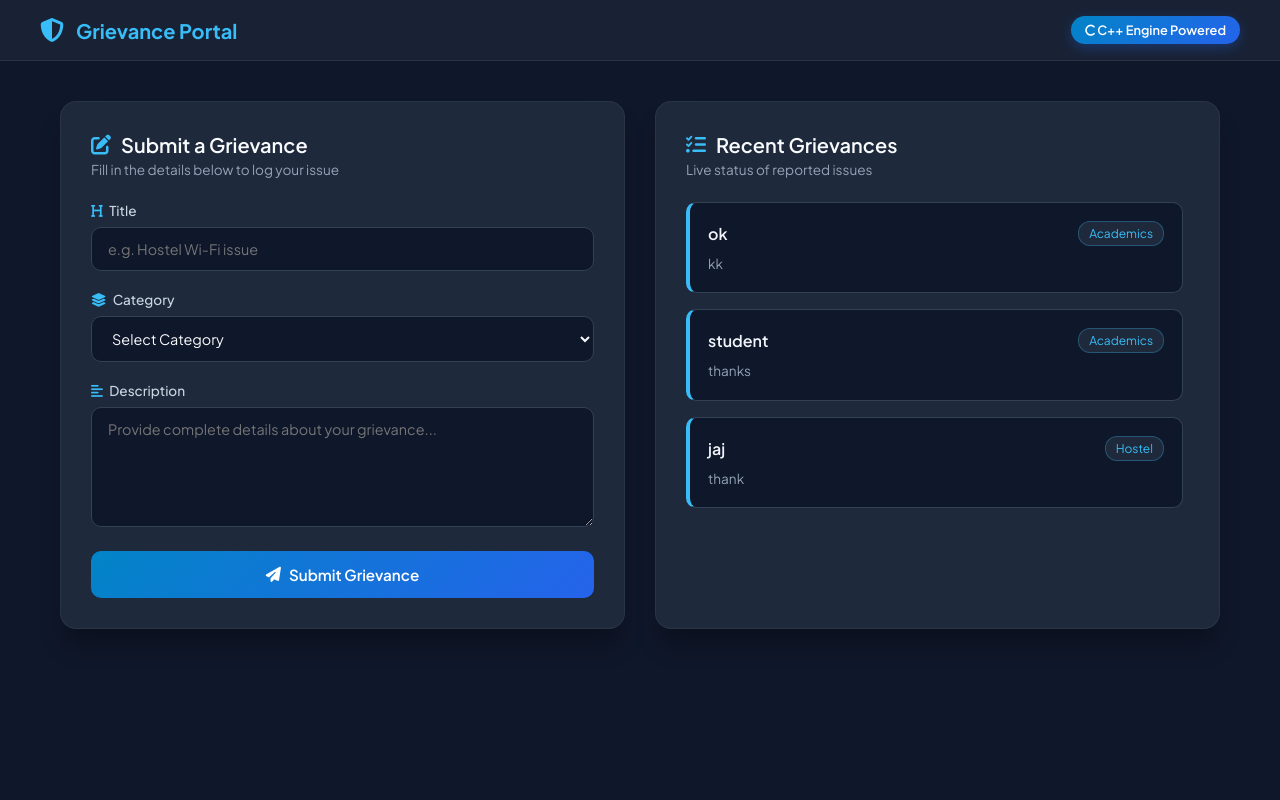
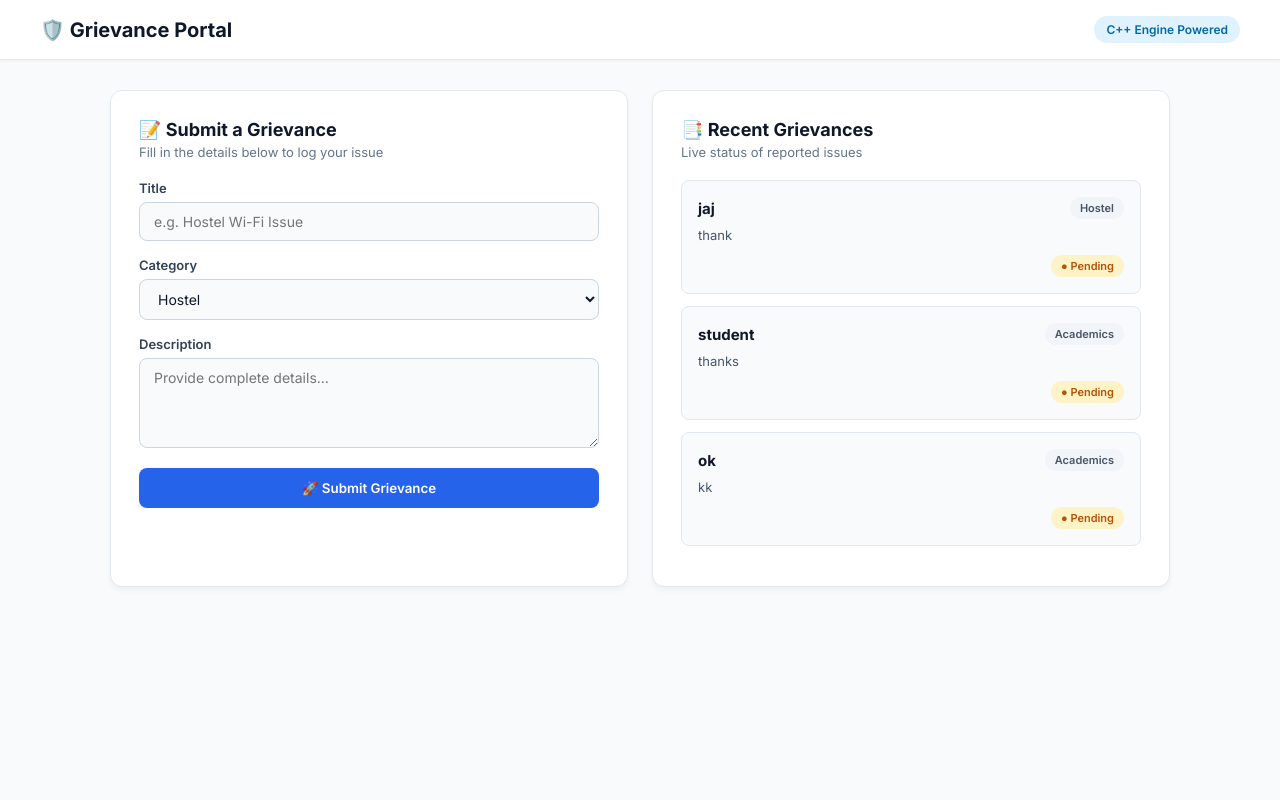
Before and after one commit to Krishna8945/Complaint-Grievance-Management-portal, a Flask app: page / in a window 1280 px wide. Run offline with Flask 3, Linux system fonts and the light colour scheme.

Commit message:
Updated main.cpp,app.py,css,js and html for live status management

```diff
--- a/app.py
+++ b/app.py
@@ -3,6 +3,10 @@ import subprocess
 from flask import Flask, render_template, request, jsonify
 
 app = Flask(__name__)
+
+# System OS Check (Windows vs Linux)
+exe_name = 'main.exe' if os.name == 'nt' else './main'
+exe_path = os.path.join(os.path.dirname(os.path.abspath(__file__)), exe_name)
 
 @app.route('/')
 def home():
@@ -17,13 +21,10 @@ def submit_complaint():
     if not title or not category or not description:
         return jsonify({'status': 'error', 'message': 'All fields are required!'})
 
-    # main.exe (Absolute Path) निकालें
-    exe_name = 'main.exe' if os.name == 'nt' else './main'
-    exe_path = os.path.join(os.path.dirname(os.path.abspath(__file__)), exe_name)
     try:
-        # C++ exe को एग्जीक्यूट करें
+        # C++ Binary Call with Default Status "Pending"
         result = subprocess.run(
-            [exe_path, title, category, description],
+            [exe_path, title, category, description, "Pending"],
             capture_output=True,
             text=True
         )
@@ -38,13 +39,39 @@ def get_complaints():
         with open('complaints.txt', 'r') as file:
             for line in file:
                 parts = line.strip().split(' | ')
-                if len(parts) == 3:
+                if len(parts) >= 3:
                     complaints.append({
                         'title': parts[0],
                         'category': parts[1],
-                        'description': parts[2]
+                        'description': parts[2],
+                        'status': parts[3] if len(parts) >= 4 else 'Pending'
                     })
     return jsonify(complaints)
 
+# New Route: To Update Status (Admin Control)
+@app.route('/update_status', methods=['POST'])
+def update_status():
+    index = int(request.form.get('index'))
+    new_status = request.form.get('status') # 'Pending', 'In Progress', 'Resolved'
+
+    if not os.path.exists('complaints.txt'):
+        return jsonify({'status': 'error', 'message': 'No complaints found'})
+
+    lines = []
+    with open('complaints.txt', 'r') as file:
+        lines = file.readlines()
+
+    if 0 <= index < len(lines):
+        parts = lines[index].strip().split(' | ')
+        if len(parts) >= 3:
+            # Update or attach new status
+            lines[index] = f"{parts[0]} | {parts[1]} | {parts[2]} | {new_status}\n"
+
+            with open('complaints.txt', 'w') as file:
+                file.writelines(lines)
+            return jsonify({'status': 'success', 'message': 'Status updated!'})
+
+    return jsonify({'status': 'error', 'message': 'Invalid Index'})
+
 if __name__ == '__main__':
     app.run(debug=True)
--- a/static/style.css
+++ b/static/style.css
@@ -2,224 +2,164 @@
     margin: 0;
     padding: 0;
     box-sizing: border-box;
-    font-family: 'Plus Jakarta Sans', sans-serif;
+    font-family: 'Inter', sans-serif;
 }
 
 body {
-    background: #0f172a;
-    color: #f8fafc;
-    min-height: 100vh;
+    background-color: #f8fafc;
+    color: #1e293b;
+    padding-bottom: 40px;
 }
 
-/* Navbar Style */
 .navbar {
-    background: rgba(30, 41, 59, 0.7);
-    backdrop-filter: blur(12px);
-    border-bottom: 1px solid rgba(255, 255, 255, 0.08);
+    background: #ffffff;
     padding: 16px 40px;
     display: flex;
     justify-content: space-between;
     align-items: center;
-    position: sticky;
-    top: 0;
-    z-index: 100;
+    border-bottom: 1px solid #e2e8f0;
+    box-shadow: 0 1px 3px rgba(0, 0, 0, 0.05);
 }
 
-.nav-brand {
-    display: flex;
-    align-items: center;
-    gap: 12px;
-    font-size: 1.25rem;
-    font-weight: 700;
-    color: #38bdf8;
+.navbar h2 {
+    font-size: 20px;
+    color: #0f172a;
 }
 
-.brand-icon {
-    font-size: 1.5rem;
+.engine-tag {
+    background: #e0f2fe;
+    color: #0369a1;
+    font-size: 12px;
+    padding: 6px 12px;
+    border-radius: 20px;
+    font-weight: 600;
 }
 
-.tech-badge {
-    background: linear-gradient(135deg, #0284c7 0%, #2563eb 100%);
-    color: #fff;
-    padding: 6px 14px;
-    border-radius: 20px;
-    font-size: 0.8rem;
-    font-weight: 600;
-    box-shadow: 0 4px 12px rgba(37, 99, 235, 0.3);
+.container {
+    max-width: 1100px;
+    margin: 30px auto;
+    display: grid;
+    grid-template-columns: 1fr 1fr;
+    gap: 24px;
+    padding: 0 20px;
 }
 
-/* Main Dashboard Grid */
-.dashboard-container {
-    max-width: 1200px;
-    margin: 40px auto;
-    padding: 0 20px;
-    display: grid;
-    grid-template-columns: 1fr 1fr;
-    gap: 30px;
+.card {
+    background: #ffffff;
+    padding: 28px;
+    border-radius: 12px;
+    border: 1px solid #e2e8f0;
+    box-shadow: 0 4px 6px -1px rgba(0, 0, 0, 0.05);
 }
 
-/* Card Styling */
-.card {
-    background: #1e293b;
-    border: 1px solid rgba(255, 255, 255, 0.05);
-    border-radius: 16px;
-    padding: 30px;
-    box-shadow: 0 20px 25px -5px rgba(0, 0, 0, 0.3);
+.card h3 {
+    font-size: 18px;
+    color: #0f172a;
+    margin-bottom: 4px;
 }
 
-.card-header {
-    margin-bottom: 24px;
-}
-
-.card-header h2 {
-    font-size: 1.25rem;
-    font-weight: 600;
-    color: #f8fafc;
-    display: flex;
-    align-items: center;
-    gap: 10px;
-}
-
-.card-header h2 i {
-    color: #38bdf8;
-}
-
-.card-header p {
-    font-size: 0.85rem;
-    color: #94a3b8;
-    margin-top: 4px;
-}
-
-/* Input Fields */
-.input-group {
+.subtitle {
+    font-size: 13px;
+    color: #64748b;
     margin-bottom: 20px;
 }
 
-.input-group label {
-    display: block;
-    font-size: 0.85rem;
-    font-weight: 500;
-    color: #cbd5e1;
-    margin-bottom: 8px;
+.form-group {
+    margin-bottom: 16px;
 }
 
-.input-group label i {
-    color: #38bdf8;
-    margin-right: 4px;
+.form-group label {
+    display: block;
+    font-size: 13px;
+    font-weight: 600;
+    color: #334155;
+    margin-bottom: 6px;
 }
 
-input[type="text"],
-select,
-textarea {
+input, select, textarea {
     width: 100%;
-    padding: 12px 16px;
-    background: #0f172a;
-    border: 1px solid #334155;
-    border-radius: 10px;
-    color: #f8fafc;
-    font-size: 0.9rem;
+    padding: 10px 14px;
+    border: 1px solid #cbd5e1;
+    border-radius: 8px;
+    font-size: 14px;
+    background: #f8fafc;
+    color: #0f172a;
     outline: none;
-    transition: all 0.3s ease;
+    transition: 0.2s;
 }
 
-input[type="text"]:focus,
-select:focus,
-textarea:focus {
-    border-color: #38bdf8;
-    box-shadow: 0 0 0 3px rgba(56, 189, 248, 0.15);
+input:focus, select:focus, textarea:focus {
+    border-color: #2563eb;
+    background: #ffffff;
+    box-shadow: 0 0 0 3px rgba(37, 99, 235, 0.1);
 }
 
-textarea {
-    resize: vertical;
-    min-height: 120px;
+.btn {
+    width: 100%;
+    padding: 12px;
+    background: #2563eb;
+    color: white;
+    border: none;
+    border-radius: 8px;
+    font-weight: 600;
+    cursor: pointer;
+    transition: 0.2s;
 }
 
-/* Submit Button */
-button {
-    width: 100%;
-    background: linear-gradient(135deg, #0284c7 0%, #2563eb 100%);
-    color: white;
-    border: none;
-    padding: 14px;
-    font-size: 0.95rem;
-    font-weight: 600;
-    border-radius: 10px;
-    cursor: pointer;
-    transition: transform 0.2s ease, box-shadow 0.2s ease;
-    display: flex;
-    justify-content: center;
-    align-items: center;
-    gap: 8px;
+.btn:hover {
+    background: #1d4ed8;
 }
 
-button:hover {
-    transform: translateY(-2px);
-    box-shadow: 0 10px 20px -5px rgba(37, 99, 235, 0.4);
+.complaint-item {
+    background: #f8fafc;
+    padding: 16px;
+    border-radius: 8px;
+    border: 1px solid #e2e8f0;
+    margin-bottom: 12px;
 }
 
-/* Grievances List */
-.complaint-grid {
-    display: flex;
-    flex-direction: column;
-    gap: 16px;
-    max-height: 420px;
-    overflow-y: auto;
-    padding-right: 6px;
-}
-
-.complaint-card {
-    background: #0f172a;
-    border: 1px solid #334155;
-    border-left: 4px solid #38bdf8;
-    padding: 18px;
-    border-radius: 10px;
-    transition: transform 0.2s ease;
-}
-
-.complaint-card:hover {
-    transform: translateX(4px);
-}
-
-.complaint-header {
+.item-header {
     display: flex;
     justify-content: space-between;
     align-items: center;
     margin-bottom: 8px;
 }
 
-.complaint-title {
-    font-size: 1rem;
+.item-header h4 {
+    font-size: 15px;
+    color: #0f172a;
+}
+
+.desc {
+    font-size: 13px;
+    color: #475569;
+    margin-bottom: 12px;
+}
+
+.item-footer {
+    display: flex;
+    justify-content: flex-end;
+}
+
+.badge {
+    font-size: 11px;
     font-weight: 600;
-    color: #f1f5f9;
+    padding: 4px 10px;
+    border-radius: 12px;
 }
 
 .category-badge {
-    background: #1e293b;
-    color: #38bdf8;
-    font-size: 0.75rem;
-    padding: 4px 10px;
-    border-radius: 12px;
-    border: 1px solid rgba(56, 189, 248, 0.3);
+    background: #f1f5f9;
+    color: #475569;
 }
 
-.complaint-desc {
-    font-size: 0.85rem;
-    color: #94a3b8;
-    line-height: 1.5;
+.status-badge.pending {
+    background: #fef3c7;
+    color: #b45309;
 }
 
-/* Scrollbar Style */
-.complaint-grid::-webkit-scrollbar {
-    width: 6px;
-}
-
-.complaint-grid::-webkit-scrollbar-thumb {
-    background: #334155;
-    border-radius: 10px;
-}
-
-@media (max-width: 850px) {
-    .dashboard-container {
+@media (max-width: 768px) {
+    .container {
         grid-template-columns: 1fr;
     }
 }
--- a/templates/index.html
+++ b/templates/index.html
@@ -5,41 +5,29 @@
     <meta name="viewport" content="width=device-width, initial-scale=1.0">
     <title>Grievance Management Portal</title>
     <link rel="stylesheet" href="{{ url_for('static', filename='style.css') }}">
-    <link href="https://fonts.googleapis.com/css2?family=Plus+Jakarta+Sans:wght@400;500;600;700&display=swap" rel="stylesheet">
-    <link rel="stylesheet" href="https://cdnjs.cloudflare.com/ajax/libs/font-awesome/6.4.0/css/all.min.css">
+    <link href="https://fonts.googleapis.com/css2?family=Inter:wght@400;500;600;700&display=swap" rel="stylesheet">
 </head>
 <body>
+    <div class="navbar">
+        <h2>🛡️ Grievance Portal</h2>
+        <span class="engine-tag">C++ Engine Powered</span>
+    </div>
 
-    <!-- Top Navigation Bar -->
-    <nav class="navbar">
-        <div class="nav-brand">
-            <i class="fa-solid fa-shield-halved brand-icon"></i>
-            <span>Grievance Portal</span>
-        </div>
-        <div class="tech-badge">
-            <i class="fa-brands fa-c"></i> C++ Engine Powered
-        </div>
-    </nav>
+    <div class="container">
+        <!-- Submit Complaint Card -->
+        <div class="card">
+            <h3>📝 Submit a Grievance</h3>
+            <p class="subtitle">Fill in the details below to log your issue</p>
 
-    <div class="dashboard-container">
-
-        <!-- Left Side: Form Section -->
-        <div class="card form-card">
-            <div class="card-header">
-                <h2><i class="fa-solid fa-pen-to-square"></i> Submit a Grievance</h2>
-                <p>Fill in the details below to log your issue</p>
-            </div>
-
-            <form id="complaintForm">
-                <div class="input-group">
-                    <label for="title"><i class="fa-solid fa-heading"></i> Title</label>
-                    <input type="text" id="title" name="title" placeholder="e.g. Hostel Wi-Fi issue" required>
+            <form id="grievanceForm">
+                <div class="form-group">
+                    <label>Title</label>
+                    <input type="text" id="title" placeholder="e.g. Hostel Wi-Fi Issue" required>
                 </div>
 
-                <div class="input-group">
-                    <label for="category"><i class="fa-solid fa-layer-group"></i> Category</label>
-                    <select id="category" name="category" required>
-                        <option value="" disabled selected>Select Category</option>
+                <div class="form-group">
+                    <label>Category</label>
+                    <select id="category" required>
                         <option value="Hostel">Hostel</option>
                         <option value="Academics">Academics</option>
                         <option value="Infrastructure">Infrastructure</option>
@@ -47,31 +35,81 @@
                     </select>
                 </div>
 
-                <div class="input-group">
-                    <label for="description"><i class="fa-solid fa-align-left"></i> Description</label>
-                    <textarea id="description" name="description" placeholder="Provide complete details about your grievance..." required></textarea>
+                <div class="form-group">
+                    <label>Description</label>
+                    <textarea id="description" rows="4" placeholder="Provide complete details..." required></textarea>
                 </div>
 
-                <button type="submit" id="submitBtn">
-                    <i class="fa-solid fa-paper-plane"></i> Submit Grievance
-                </button>
+                <button type="submit" class="btn">🚀 Submit Grievance</button>
             </form>
         </div>
 
-        <!-- Right Side: Recent Complaints Section -->
-        <div class="card list-card">
-            <div class="card-header">
-                <h2><i class="fa-solid fa-list-check"></i> Recent Grievances</h2>
-                <p>Live status of reported issues</p>
-            </div>
-
-            <div id="complaintList" class="complaint-grid">
-                <!-- Dynamically loaded cards from JS -->
+        <!-- Complaints List Card -->
+        <div class="card">
+            <h3>📑 Recent Grievances</h3>
+            <p class="subtitle">Live status of reported issues</p>
+            <div id="complaintsList" class="complaints-container">
+                <p>Loading grievances...</p>
             </div>
         </div>
-
     </div>
 
-    <script src="{{ url_for('static', filename='script.js') }}"></script>
+    <script>
+        // Fetch and display complaints
+        async function loadComplaints() {
+            try {
+                const res = await fetch('/get_complaints');
+                const data = await res.json();
+                const list = document.getElementById('complaintsList');
+                list.innerHTML = '';
+
+                if (data.length === 0) {
+                    list.innerHTML = '<p class="empty-msg">No grievances submitted yet.</p>';
+                    return;
+                }
+
+                data.reverse().forEach(item => {
+                    const statusClass = (item.status || 'Pending').toLowerCase().replace(' ', '-');
+                    const div = document.createElement('div');
+                    div.className = 'complaint-item';
+                    div.innerHTML = `
+                        <div class="item-header">
+                            <h4>${item.title}</h4>
+                            <span class="badge category-badge">${item.category}</span>
+                        </div>
+                        <p class="desc">${item.description}</p>
+                        <div class="item-footer">
+                            <span class="badge status-badge ${statusClass}">● ${item.status || 'Pending'}</span>
+                        </div>
+                    `;
+                    list.appendChild(div);
+                });
+            } catch (err) {
+                console.error("Error loading complaints:", err);
+            }
+        }
+
+        // Form Submit
+        document.getElementById('grievanceForm').addEventListener('submit', async (e) => {
+            e.preventDefault();
+            const formData = new FormData();
+            formData.append('title', document.getElementById('title').value);
+            formData.append('category', document.getElementById('category').value);
+            formData.append('description', document.getElementById('description').value);
+
+            const res = await fetch('/submit', { method: 'POST', body: formData });
+            const result = await res.json();
+
+            if (result.status === 'success') {
+                alert('Grievance Submitted Successfully!');
+                document.getElementById('grievanceForm').reset();
+                loadComplaints();
+            } else {
+                alert('Error: ' + result.message);
+            }
+        });
+
+        loadComplaints();
+    </script>
 </body>
 </html>
```
Also changed, not shown: 1 other file.
